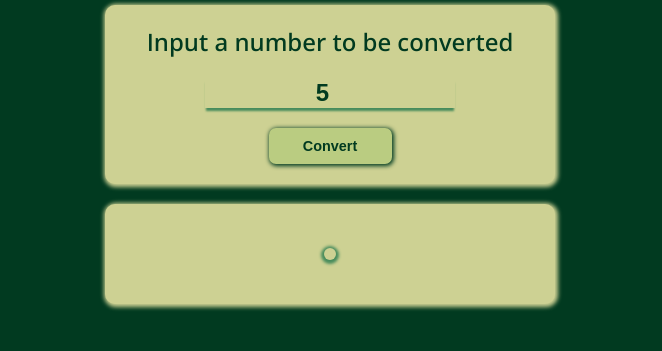
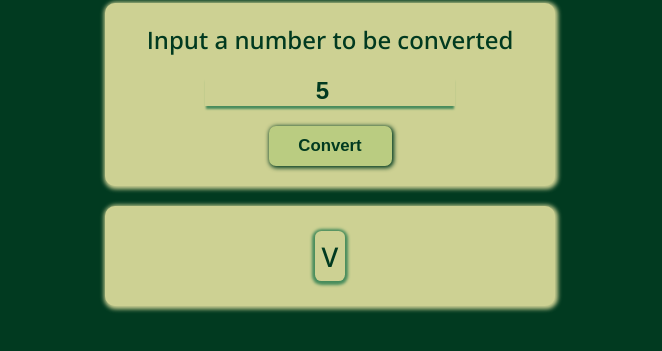
Before and after one commit to RaphaelIsaiah/Roman-Numeral-Converter, a plain HTML site: page index.html in a window 1280 px wide. Both pictures are taken after typing "5" into the empty fields and a click on the button "Convert". Shown: the part 307-658 px from the top of the page, without its empty margins (310-972 px from the left). Drawn offline with nearby package versions, Linux system fonts and the light colour scheme.

Commit message:
Corrected a bug, little formats.

```diff
--- a/script.js
+++ b/script.js
@@ -27,7 +27,7 @@ const romanConversion = (num) => {
   for (const key in romanNumeralValueKeys) {
     while (num >= romanNumeralValueKeys[key]) {
       romanNumeral += key;
-      userInput -= romanNumeralValueKeys[key];
+      num -= romanNumeralValueKeys[key];
     }
   }
 
@@ -75,7 +75,7 @@ const handleUserInput = () => {
   removeError();
 
   if (validInput(userInput, intInput)) {
-    outputMsg.innerText = convertToRoman;
+    outputMsg.innerText = romanConversion(intInput);
   }
 };
 
--- a/styles.css
+++ b/styles.css
@@ -85,7 +85,7 @@ label {
   cursor: pointer;
   margin-top: 0.625rem;
   padding: 0.625rem;
-  font-size: 0.9rem;
+  font-size: 1.05rem;
   font-weight: bold;
   box-shadow: 1px 1px 4px 1px var(--color-1);
   transition: background-color 0.6s, color 0.6s;
```
Also changed, not shown: 1 other file.
